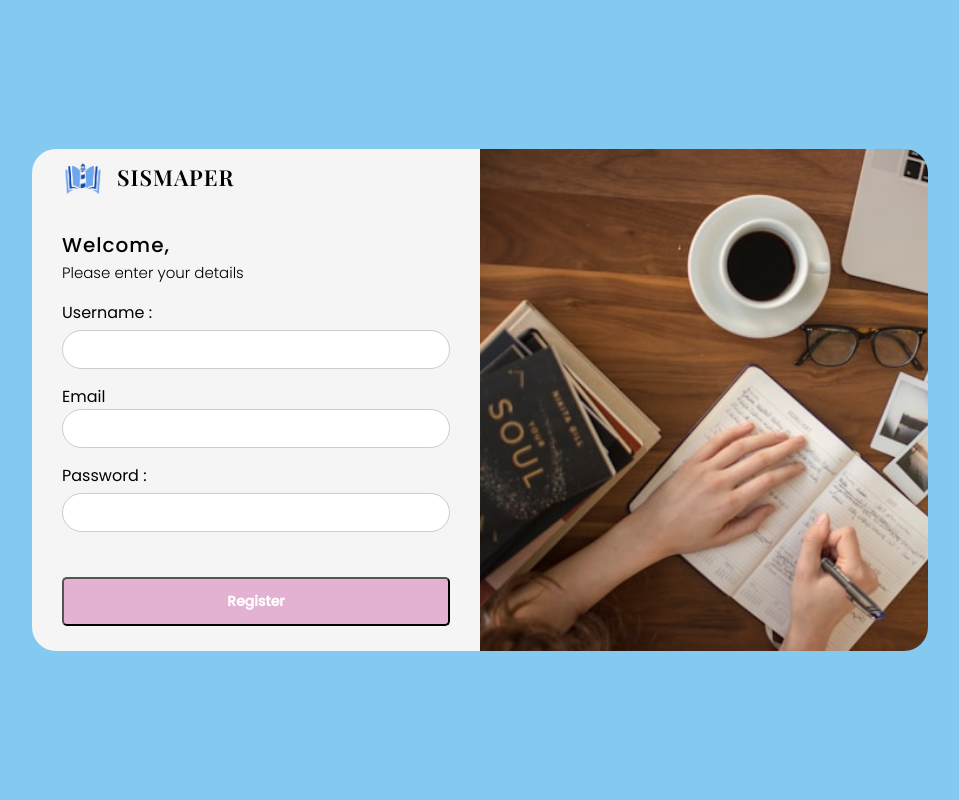
After one commit to BagusPrasetyo13/sismaper, a PHP site: page /register.php in a window 1280 px wide. The commit adds this page. Shown: the whole page, without its empty margins (160-1119 px from the left). Run offline with PHP 8.4, Linux system fonts and the light colour scheme; some web fonts are replaced.

Commit message:
06022025

```diff
--- a/connection.php
+++ b/connection.php
@@ -1,11 +1,11 @@
 <?php
 
-$host = "localhost";
-$username = "root";
-$password = "";
+$db_host = "localhost";
+$db_username = "root";
+$db_password = "";
 $db_name = "sismaper";
 
-$conn = new mysqli($host, $username, $password, $db_name);
+$conn = new mysqli($db_host, $db_username, $db_password, $db_name);
 
 // CREATE CONNECTION
 if ($conn->connect_error) {
--- a/public/css/style.css
+++ b/public/css/style.css
@@ -46,6 +46,7 @@ form {
   width: 100%;
   padding: 25px 30px;
   position: relative;
+  margin: 0 auto;
 }
 
 form .username,
@@ -110,3 +111,20 @@ input {
 .button:hover {
   background: #b4d2ed;
 }
+
+/* ERROR MESSAGE */
+form .error {
+  background-color: red;
+  width: 70%;
+  height: 40px;
+  text-align: center;
+  display: flex;
+  justify-content: center;
+  align-items: center;
+  margin: 0 auto;
+  border-radius: 30px;
+}
+
+form .error p {
+  color: white;
+}
--- /dev/null
+++ b/view/register.php
@@ -0,0 +1,74 @@
+<?php
+session_start();
+require_once '../connection.php';
+
+if (isset($_SESSION['status']) && $_SESSION['status'] == 'login') {
+  header('location: index.php');
+  exit;
+}
+
+?>
+
+<!DOCTYPE html>
+<html lang="en">
+
+<head>
+  <meta charset="UTF-8">
+  <meta name="viewport" content="width=device-width, initial-scale=1.0">
+  <link rel="stylesheet" href="../public/css/style.css">
+  <title>Sistem Manajemen Perpustakaan</title>
+</head>
+
+<body>
+  <section class="login-page">
+    <div class="login-box">
+      <div class="form-box">
+
+        <div class="logo">
+          <img src="../public/images/logo.png" alt="">
+          <span>SISMAPER</span>
+        </div>
+
+        <form action="register.php" method="POST">
+
+          <div class="text">
+            <p>Welcome,</p>
+            <span>Please enter your details</span>
+          </div>
+
+          <?php if (!empty($error_message)): ?>
+            <div class="error">
+              <p><?= $error_message ?></p>
+            </div>
+          <?php endif; ?>
+
+          <div class="username">
+            <label for="username">Username : </label>
+            <input type="text" name="username">
+          </div>
+
+          <div class="email">
+            <label for="username">Email </label>
+            <input type="text" name="email">
+          </div>
+
+          <div class="password">
+            <label for="password">Password : </label>
+            <input type="password" name="password">
+          </div>
+
+          <button type="submit" name="register" class="button">
+            Register
+          </button>
+        </form>
+
+      </div>
+
+      <div class="image">
+        <img src="../public/images/login-img.jpg" alt="">
+      </div>
+    </div>
+  </section>
+</body>
+
+</html>
```
Also changed, not shown: controller/LoginController.php (added, +46 -0 lines), controller/RegisterController.php (added, +31 -0 lines), view/index.php (+18 -45 lines), view/login.php (added, +90 -0 lines).
